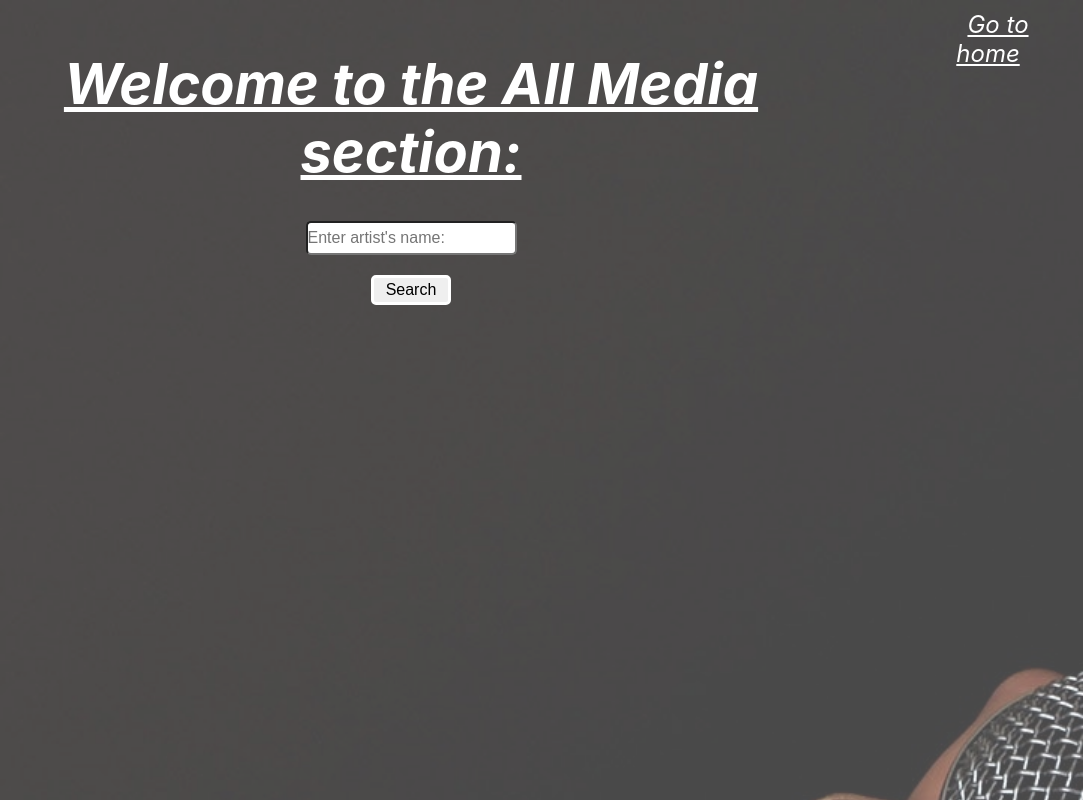
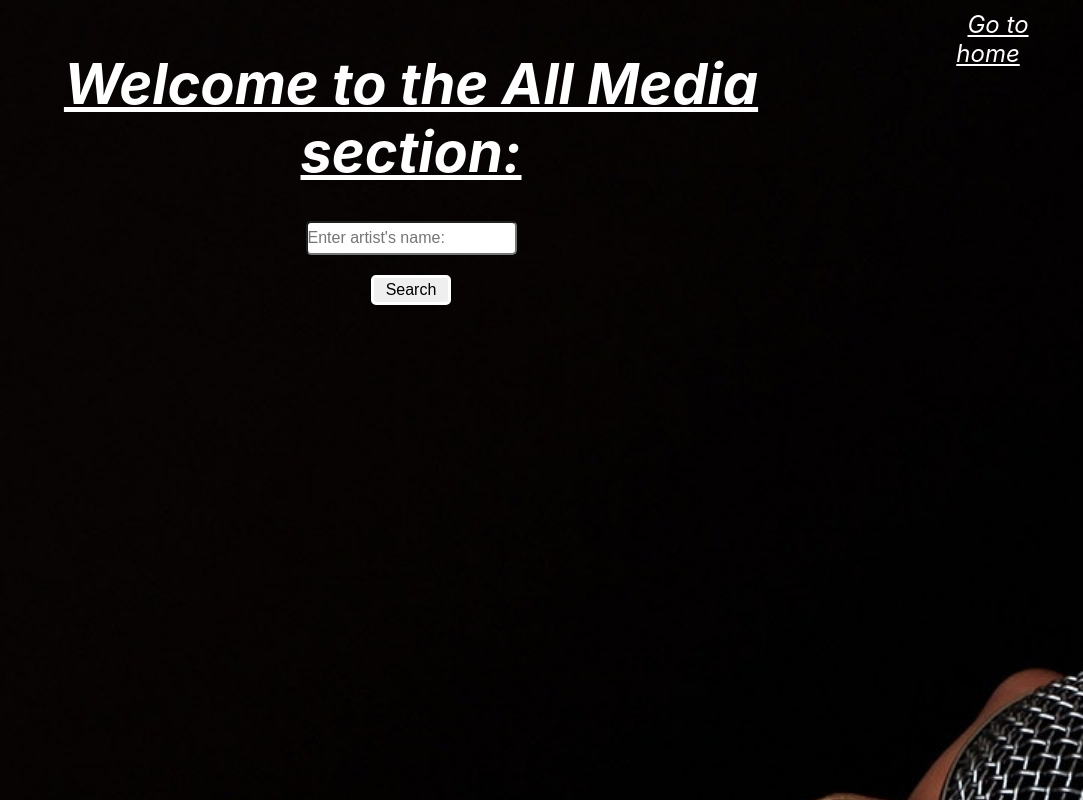
Before and after one commit to LukeG91/fullstack-iTunes-search-project, a React (Create React App) app in the folder frontend/: page /all in a window 1280 px wide. Shown: the top 800 px of the page, without its empty margins (197-1280 px from the left). Built offline with nearby package versions, Linux system fonts and the light colour scheme.

Commit message:
Made changes to the opacity of the background images.

```diff
--- a/frontend/src/App.css
+++ b/frontend/src/App.css
@@ -79,7 +79,6 @@ body{
   width: 100%;
   height: 2000px;
   object-fit: cover;
-  opacity: 70%;
 }
 
 .headerComponentMainHeading{
```
